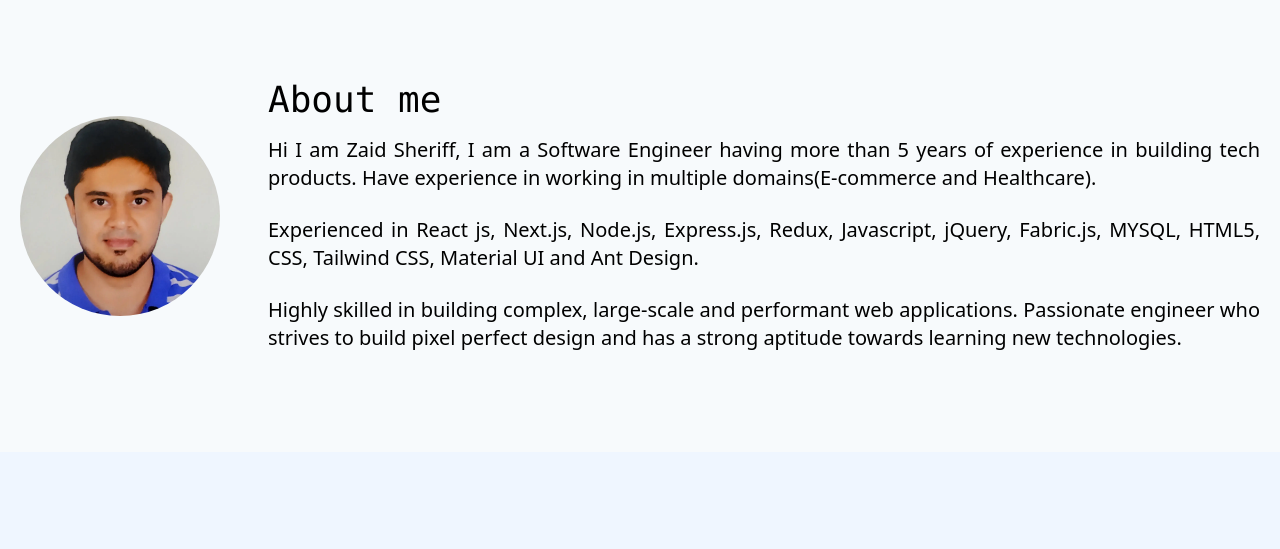
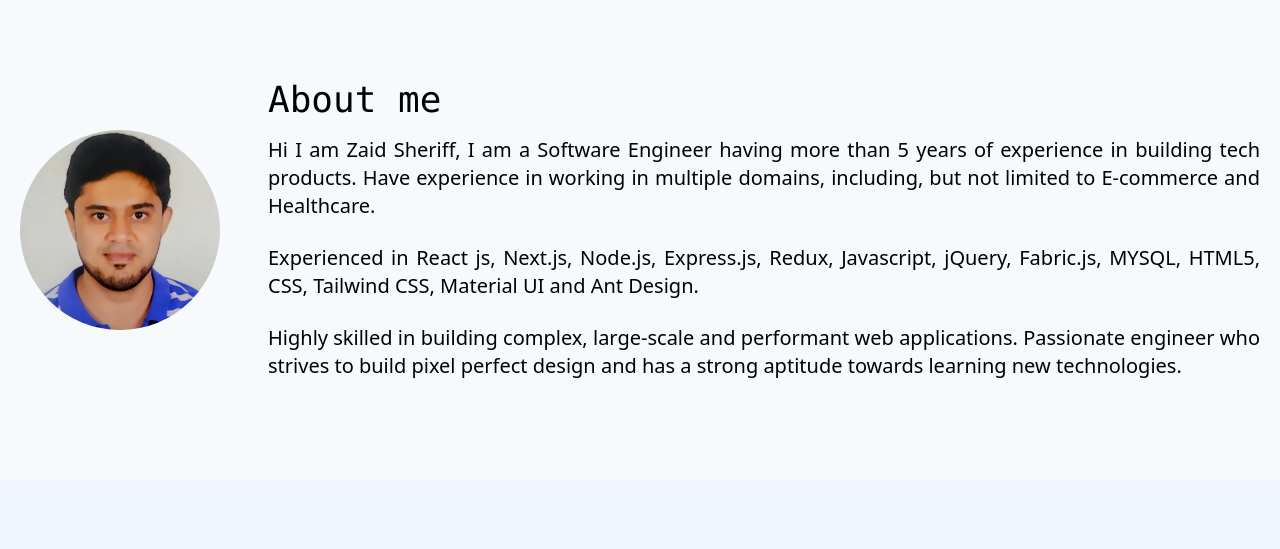
Before and after one commit to zaidsheriff786/zaid-sheriff, a website: page index.html in a window 1280 px wide. Shown: the part 820-1369 px from the top of the page. Drawn offline with Linux system fonts and the light colour scheme.

Commit message:
updating content

```diff
--- a/index.html
+++ b/index.html
@@ -110,7 +110,7 @@
               </h2>
               <div class="mt-5 sm:mt-8"></div>
               <a
-                href="https://drive.google.com/file/d/1KNxo5E4RAHEByEBxGwWWo4u6_CmV3TLW/view"
+                href="https://drive.google.com/file/d/1dNKv_dUKw4Eyi17eSkezvebq91vYImE5/view"
                 target="_blank"
                 rel="noopener noreferrer"
               >
@@ -150,7 +150,8 @@
           <p class="text-justify text-base sm:text-xl">
             Hi I am Zaid Sheriff, I am a Software Engineer having more than 5
             years of experience in building tech products. Have experience in
-            working in multiple domains(E-commerce and Healthcare).
+            working in multiple domains, including, but not limited to
+            E-commerce and Healthcare.
           </p>
           <p class="mt-6 text-justify text-base sm:text-xl">
             Experienced in React js, Next.js, Node.js, Express.js, Redux,
```
